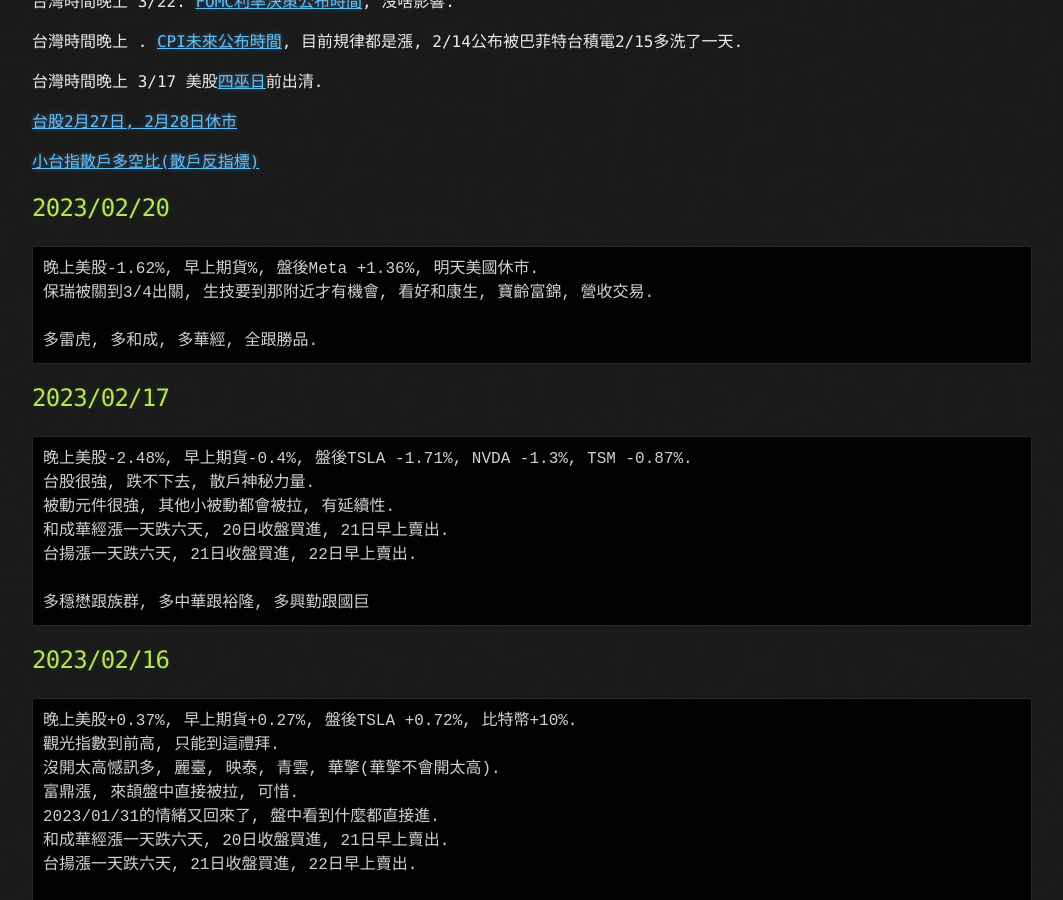
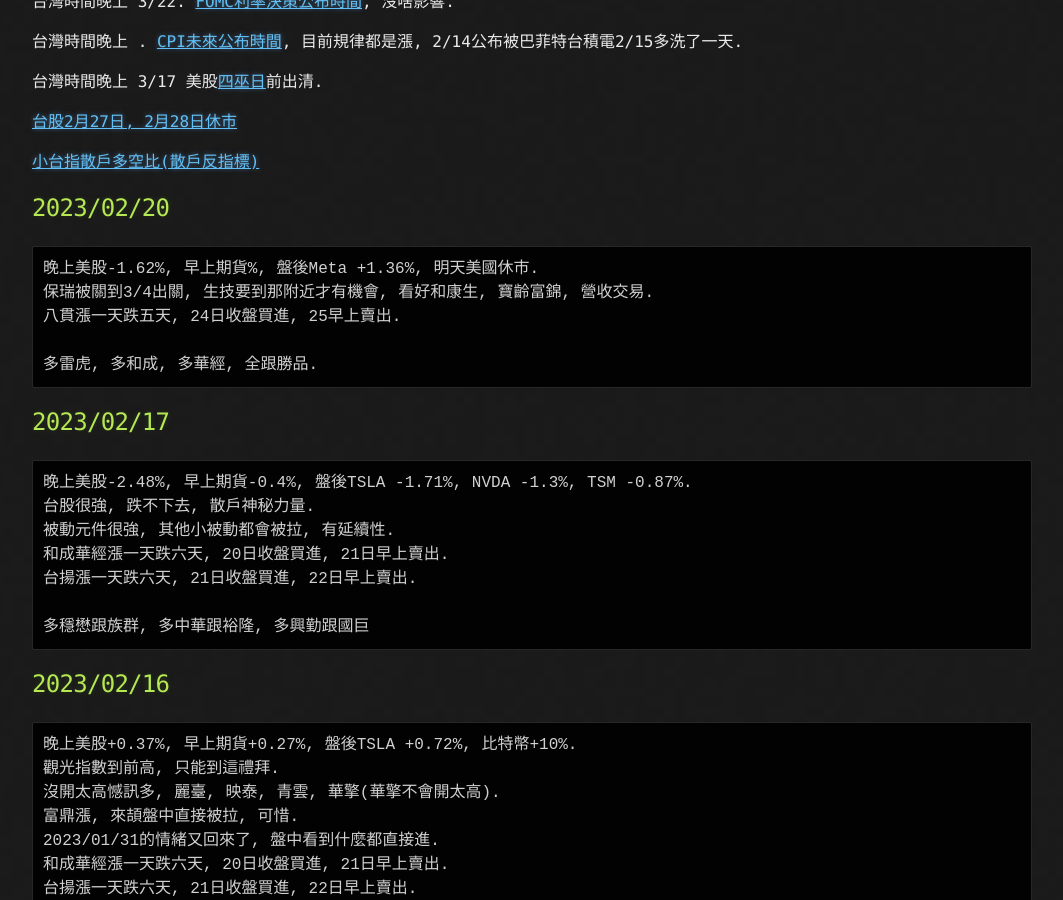
Before and after one commit to lepg5487/Stock_God, a Jekyll site: the page built from index.md, in a window 1280 px wide and 900 px high, scrolled down 428 px. Shown: the whole window, without its empty margins (108-1171 px from the left). Built offline with Jekyll 4.4.1, drawn with Linux system fonts in a browser that asks for light colours; our own code applies the rules of GitHub Pages for plain Markdown files.

Commit message:
Update index.md

````diff
--- a/index.md
+++ b/index.md
@@ -24,6 +24,7 @@
 ```
 晚上美股-1.62%, 早上期貨%, 盤後Meta +1.36%, 明天美國休市.
 保瑞被關到3/4出關, 生技要到那附近才有機會, 看好和康生, 寶齡富錦, 營收交易.
+八貫漲一天跌五天, 24日收盤買進, 25早上賣出.
 
 多雷虎, 多和成, 多華經, 全跟勝品.
 ```
````
